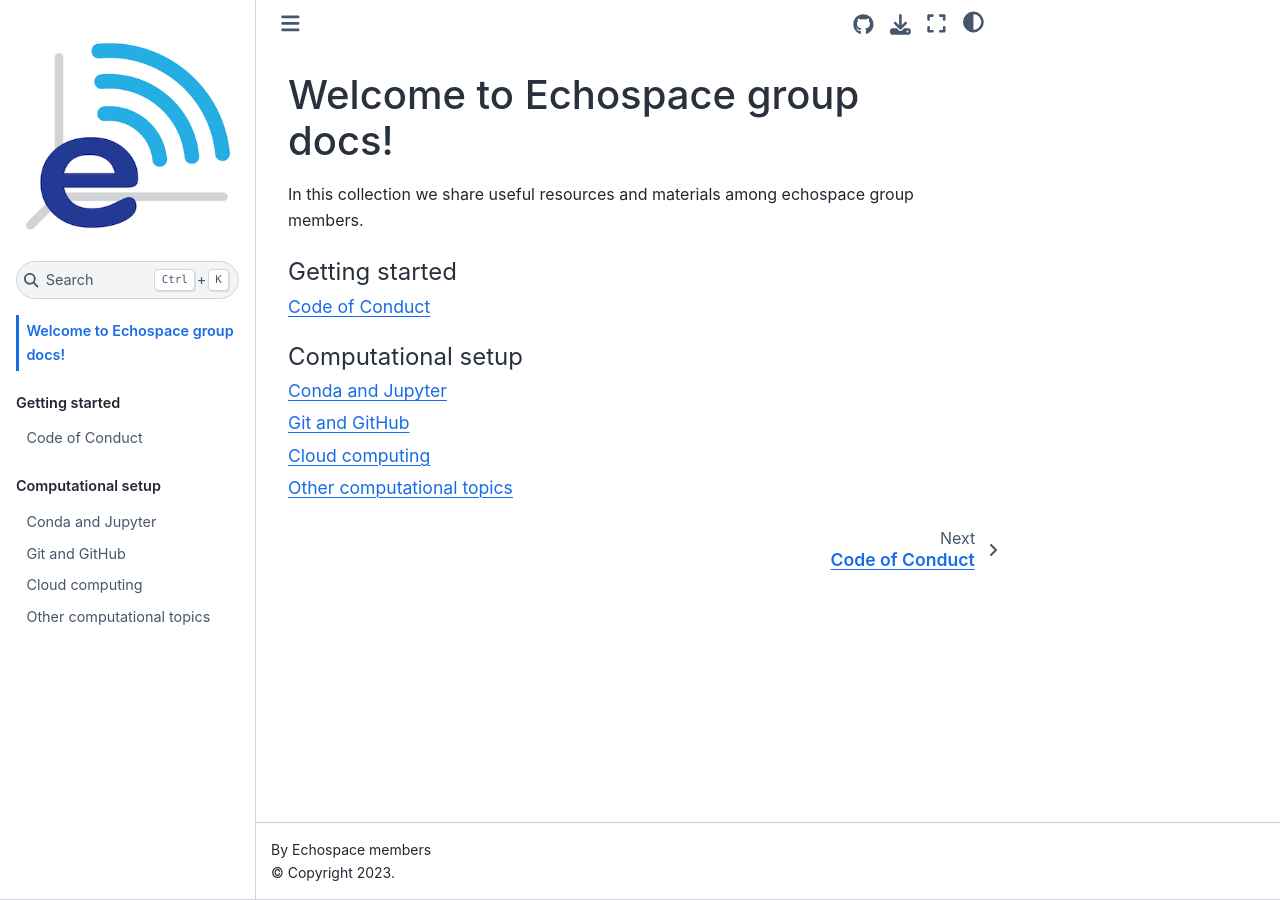
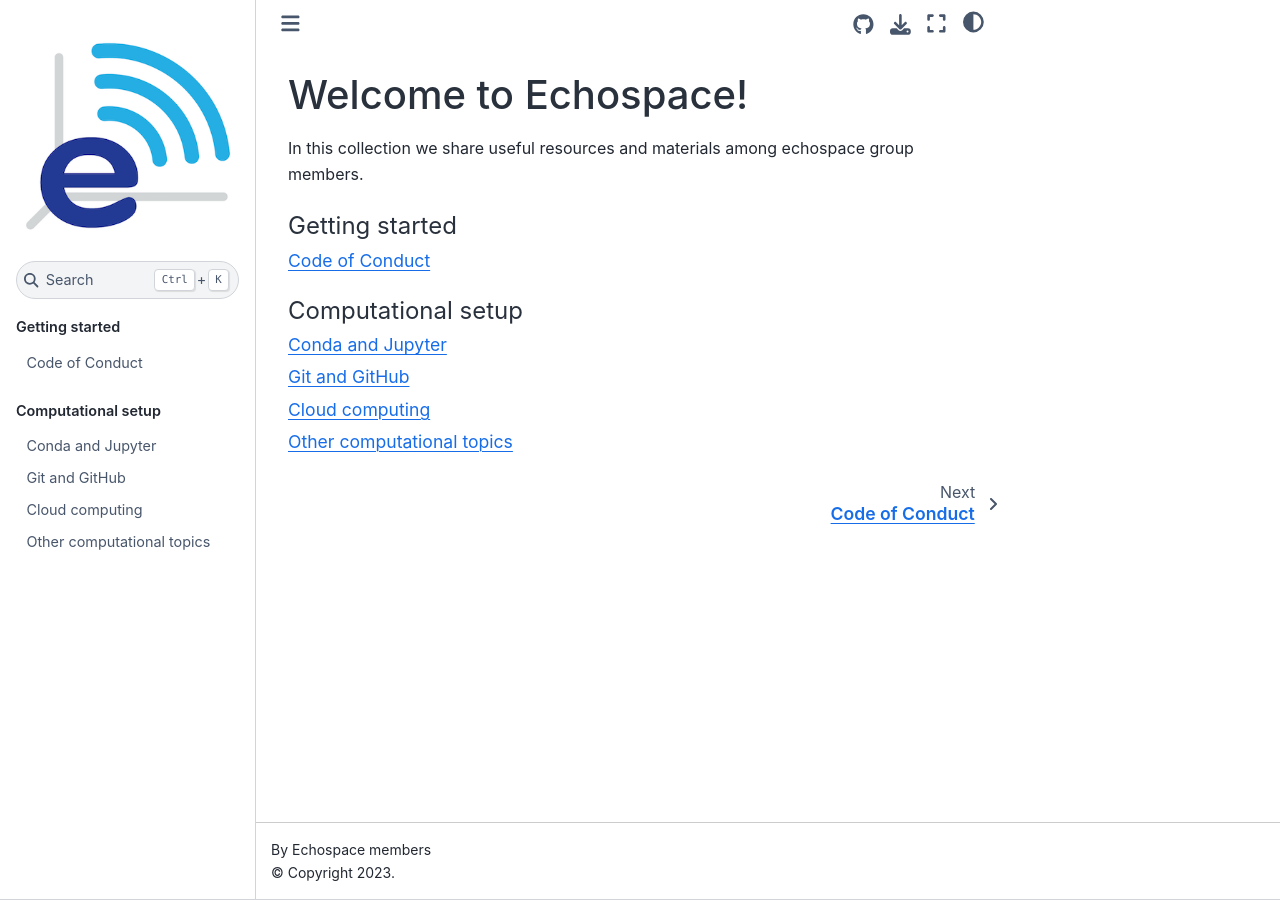
Before and after one commit to uw-echospace/group-docs, a Jupyter Book: the page built from docs/source/intro.md, in a window 1280 px wide. Built offline with Jupyter Book 1.0.4 settings and Sphinx 7.4.7 and the Sphinx Book theme 1.1.4, drawn with Linux system fonts in a browser that asks for light colours.

Commit message:
minor tweaks

```diff
--- a/docs/source/_config.yml
+++ b/docs/source/_config.yml
@@ -1,8 +1,9 @@
 # Book settings
 # Learn more at https://jupyterbook.org/customize/config.html
 
-title: Echospace Onboarding
+title: ""
 author: Echospace members
+copyright: "2023"
 logo: ../images/echospace_logo.png
 
 # Force re-execution of notebooks on each build.
@@ -29,5 +30,6 @@ repository:
 # Add GitHub buttons to your book
 # See https://jupyterbook.org/customize/config.html#add-a-link-to-your-repository
 html:
+  home_page_in_navbar: false
   use_issues_button: true
   use_repository_button: true
--- a/docs/source/intro.md
+++ b/docs/source/intro.md
@@ -1,4 +1,4 @@
-# Welcome to Echospace group docs!
+# Welcome to Echospace!
 
 In this collection we share useful resources and materials among echospace group members.
 
```
